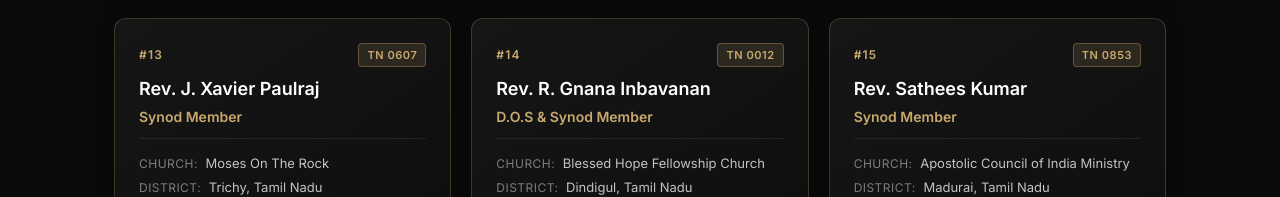
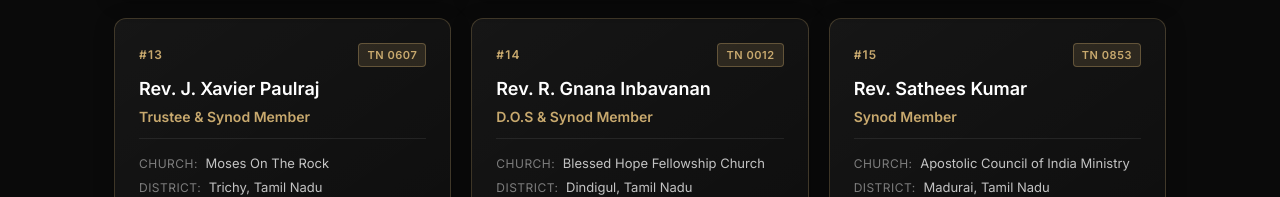
Before and after one commit to SriramGandhiS/aci-church-website, a React (Vite) app: page /synod in a window 1280 px wide. Shown: the part 4911-5108 px from the top of the page. Built offline with nearby package versions, Linux system fonts and the light colour scheme; a web font is replaced by a local one.

Commit message:
Update Xavier Paulraj designation to Trustee & Synod Member

```diff
--- a/src/pages/SynodPage.jsx
+++ b/src/pages/SynodPage.jsx
@@ -199,8 +199,8 @@ export default function SynodPage() {
       sno: 13,
       regNo: 'TN 0607',
       name: 'Rev. J. Xavier Paulraj',
-      role: isTa ? 'சினோட் உறுப்பினர்' : 'Synod Member',
-      excelDesignation: 'Synod Member',
+      role: isTa ? 'சினோட் அறங்காவலர் & சினோட் உறுப்பினர்' : 'Trustee & Synod Member',
+      excelDesignation: 'Trustee & Synod Member',
     },
     {
       sno: 14,
```
Also changed, not shown: src/data/pastorsData.json.
